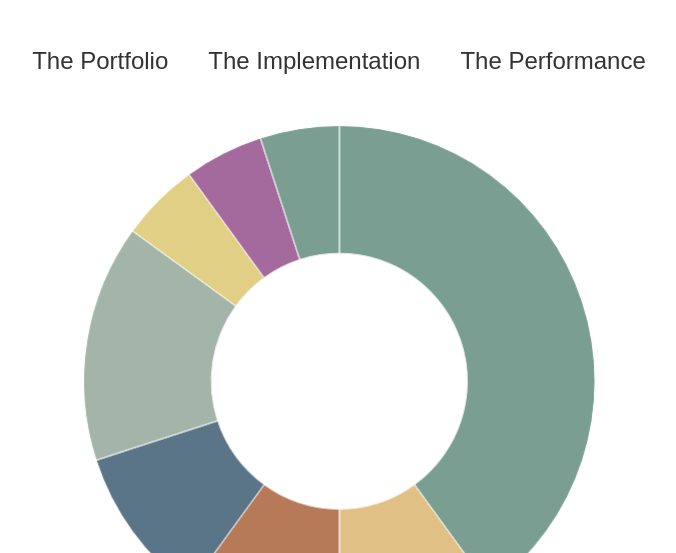
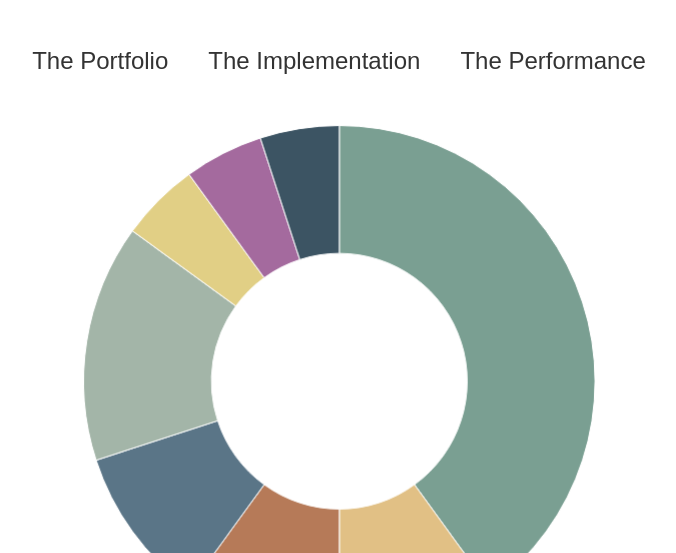
Before and after one commit to AllSeasons1867/pragmatic-portfolio, a website: page public/portfolio.html in a window 1280 px wide. Shown: the part 247-800 px from the top of the page, without its empty margins (301-977 px from the left). Drawn offline with nearby package versions, Linux system fonts and the light colour scheme.

Commit message:
fixed color bug in pie chart

```diff
--- a/public/portfolio.html
+++ b/public/portfolio.html
@@ -31,7 +31,7 @@
             datasets: [{
               label: 'allocation percentage',
               data: [40, 10, 10, 10, 15, 5, 5, 5],
-              backgroundColor: ['#7A9F92', '#E1C085', '#B67A58', '#5A7587', '#A3B5A8', '#E1CF85', '#A46A9E'],
+              backgroundColor: ['#7A9F92', '#E1C085', '#B67A58', '#5A7587', '#A3B5A8', '#E1CF85', '#A46A9E', '#3c5463'],
               borderWidth: 1
             }]
           },
```
